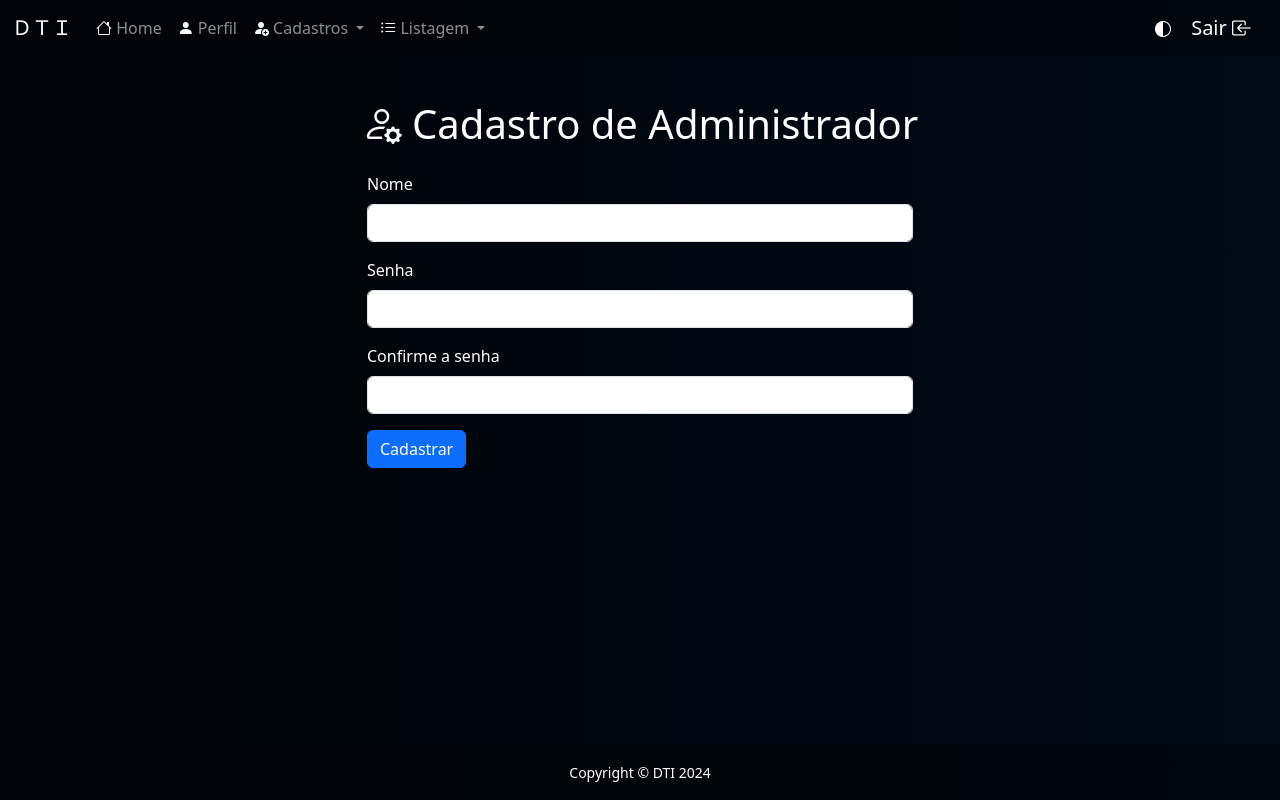
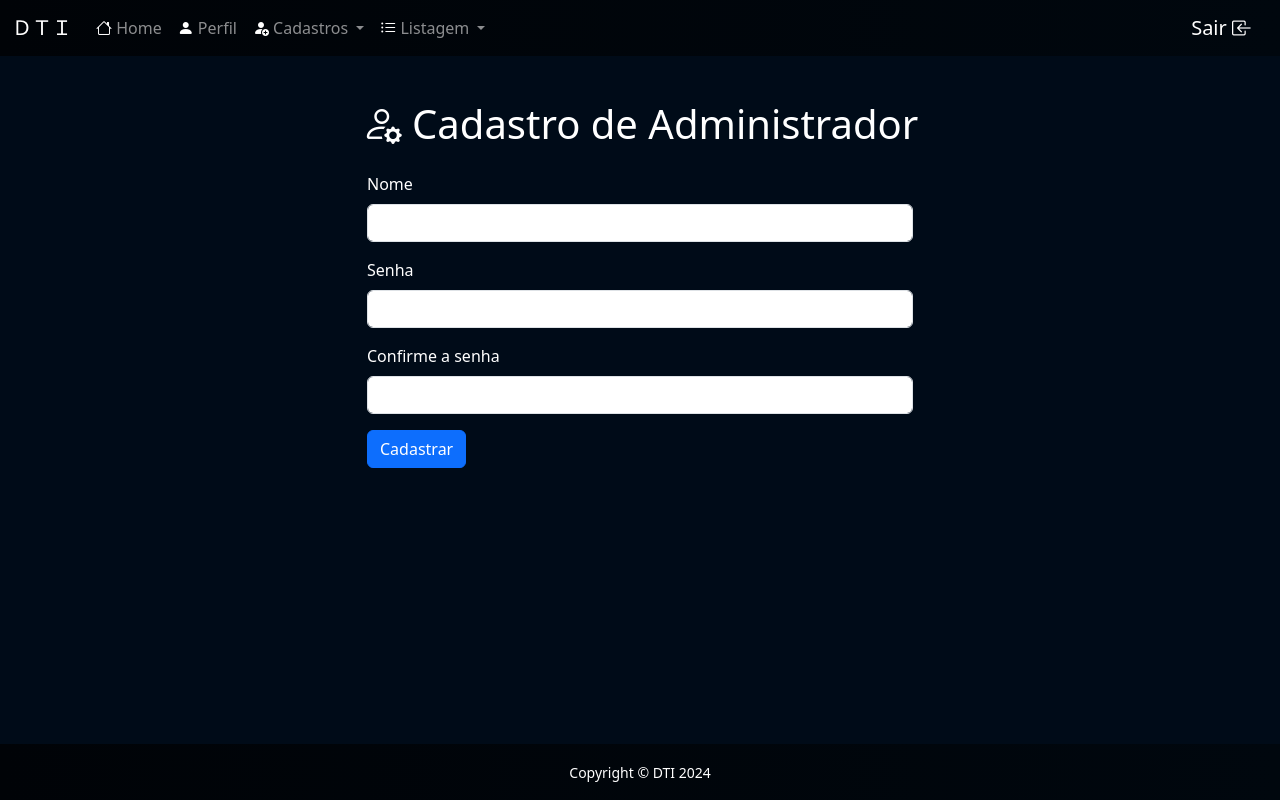
Before and after one commit to joaocuculo/entrega, a PHP site: page /cadastro/cad-adm.php in a window 1280 px wide. Run offline with PHP 8.4, Linux system fonts and the light colour scheme; a user stored in the database is signed in; data that the repository does not hold is empty.

Commit message:
Add files via upload

```diff
--- a/template/menu01.php
+++ b/template/menu01.php
@@ -3,27 +3,15 @@
 <head>
     <meta charset="UTF-8">
     <meta name="viewport" content="width=device-width, initial-scale=1.0">
-    <title>Toggle de Mudança de Cor do Site</title>
-    <style>
-        /* Estilo padrão (tema escuro) */
-        body {
-            background: linear-gradient(to right, #000307, #000B18);
-            color: #fff; /* Cor do texto para o tema escuro */
-        }
 
-        /* Tema claro */
-        .theme-light {
-            background: linear-gradient(to right, #ffffff, #ffffff);
-            color: #333; /* Cor do texto para o tema claro */
-
-        }
-    </style>
 </head>
 
     <header>
         <nav class="navbar fixed-top navbar-expand-lg" style="background: linear-gradient(to right, #000307, #00070E);" data-bs-theme="dark">
             <div class="container-fluid">
+
                 <!-- Logo e Links -->
+
                 <a class="navbar-brand" href="../home/relatorio.php">ＤＴＩ</a>
                 <ul class="navbar-nav me-auto mb-2 mb-lg-0">
                     <li class="nav-item">
@@ -38,7 +26,9 @@
                         </a>
                         <ul class="dropdown-menu">
                             <li><a class="dropdown-item" href="../cadastro/cad-entrega.php">Entrega</a></li>
+
                             <!-- Mostrar apenas se o usuário tiver o nível adequado -->
+
                             <?php if ($_SESSION['nivel'] == 2): ?>
                                 <li><a class="dropdown-item" href="../cadastro/cad-usuario.php">Usuário</a></li>
                                 <li><a class="dropdown-item" href="../cadastro/cad-tecnico.php">Técnico</a></li>
@@ -61,13 +51,10 @@
                     </li>
                     <?php endif; ?>
                 </ul>
-                 <div>
-                     <a id="toggleButton"  style="cursor:pointer;margin-right: 1rem;">
-                         <i class="bi bi-circle-half"></i> <!-- botao de alterar tema -->
-                            </a>
-
+                    <div>
 
                         <!-- botão Sair -->
+
                         <a class="navbar-brand ms-auto" href="../sair.php">Sair <i class="bi bi-box-arrow-in-left"></i></a>
                     </div>
             </div>
```
